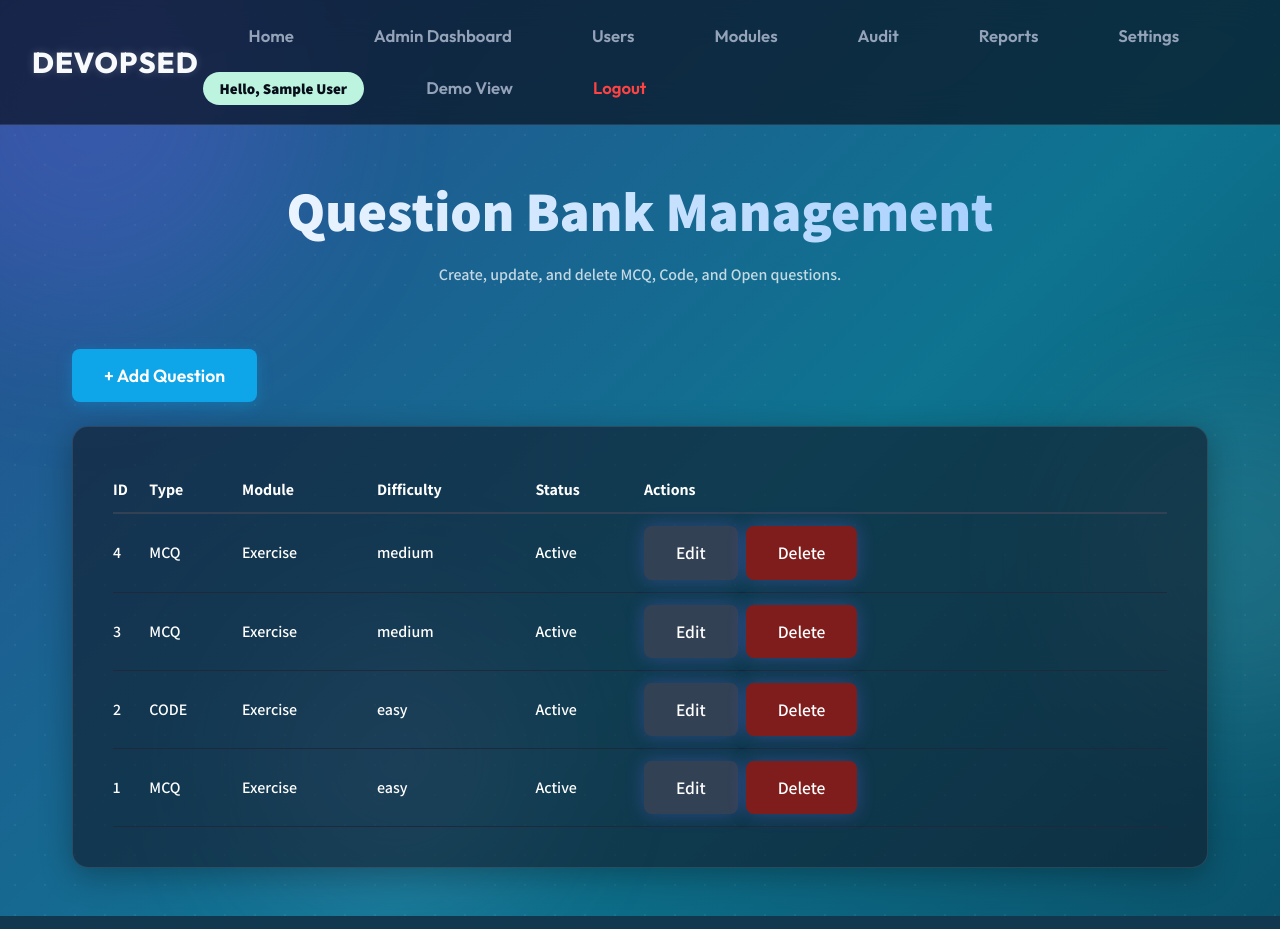
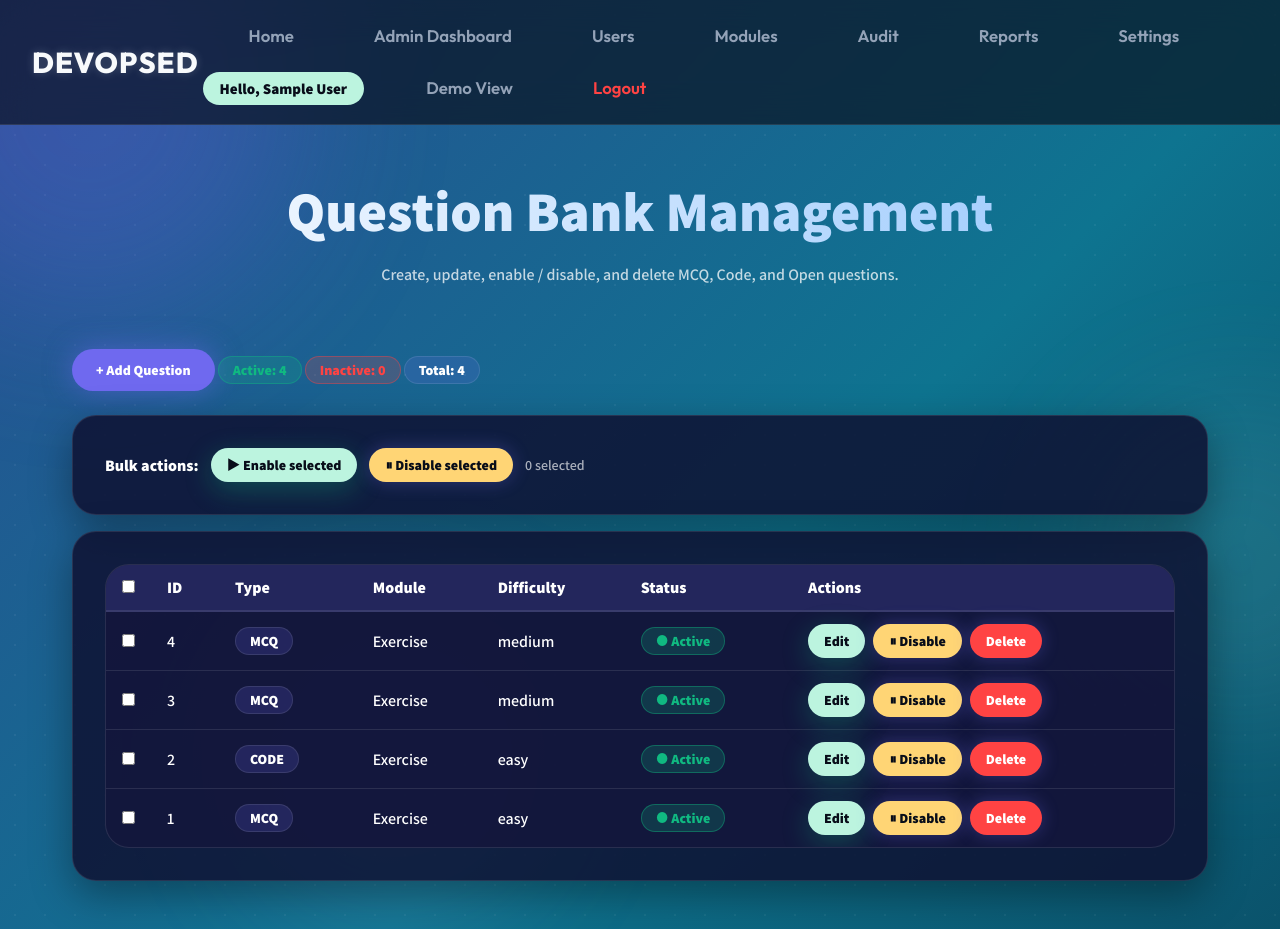
Before and after one commit to BS-PMC-2026/BS-PMC-26-Team1, a Flask app: page /lecturer/questions in a window 1280 px wide. Run offline with Flask 3, Linux system fonts and the light colour scheme; the visitor is signed in with stand-in values (Sample User, id 1); data comes from the database, SQL or seed files in the repository.

Commit message:
Enhance lecturer questions management interface

```diff
--- a/app/templates/lecturer_questions.html
+++ b/app/templates/lecturer_questions.html
@@ -3,46 +3,122 @@
 {% block content %}
 <div class="module-header">
     <h1>Question Bank Management</h1>
-    <p class="subtitle">Create, update, and delete MCQ, Code, and Open questions.</p>
+    <p class="subtitle">Create, update, enable / disable, and delete MCQ, Code, and Open questions.</p>
 </div>
 
-<div class="action-container" style="margin-bottom: 1.5rem; justify-content: flex-start;">
-    <a href="/lecturer/questions/new" class="btn btn-primary">+ Add Question</a>
+<div class="action-container" style="margin-bottom: var(--ds-space-5); justify-content: flex-start;">
+    <a href="/lecturer/questions/new" class="ds-btn ds-btn-primary">+ Add Question</a>
+    <span class="ds-pill ds-pill-success">
+        Active: {{ questions | selectattr('is_active') | list | length }}
+    </span>
+    <span class="ds-pill ds-pill-error">
+        Inactive: {{ questions | rejectattr('is_active') | list | length }}
+    </span>
+    <span class="ds-pill">Total: {{ questions | length }}</span>
 </div>
 
-<div class="card">
+<form method="POST" action="{{ url_for('lecturer.lecturer_question_bulk') }}" id="bulkForm">
+    <input type="hidden" name="csrf_token" value="{{ csrf_token }}">
+
+    <div class="ds-card ds-mb-4" style="display:flex; flex-wrap: wrap; gap: var(--ds-space-3); align-items: center;">
+        <span style="font-weight: var(--ds-weight-title);">Bulk actions:</span>
+        <button type="submit" name="bulk_action" value="enable" class="ds-btn ds-btn-mint ds-btn-sm"
+                onclick="return confirmBulk('enable');">▶ Enable selected</button>
+        <button type="submit" name="bulk_action" value="disable" class="ds-btn ds-btn-yellow ds-btn-sm"
+                onclick="return confirmBulk('disable');">⏸ Disable selected</button>
+        <span class="ds-text-muted" style="font-size: var(--ds-fs-small);" id="selectedCount">0 selected</span>
+    </div>
+
+    <div class="ds-card">
         {% if questions %}
-    <table style="width:100%; border-collapse: collapse;">
+        <table class="ds-table">
             <thead>
-            <tr style="border-bottom:2px solid #334155;">
-                <th style="text-align:left; padding:0.75rem 0;">ID</th>
-                <th style="text-align:left; padding:0.75rem 0;">Type</th>
-                <th style="text-align:left; padding:0.75rem 0;">Module</th>
-                <th style="text-align:left; padding:0.75rem 0;">Difficulty</th>
-                <th style="text-align:left; padding:0.75rem 0;">Status</th>
-                <th style="text-align:left; padding:0.75rem 0;">Actions</th>
+                <tr>
+                    <th style="width: 40px;">
+                        <input type="checkbox" id="selectAll" onclick="toggleSelectAll(this)"
+                               style="width:auto; accent-color: var(--ds-primary); margin:0;">
+                    </th>
+                    <th>ID</th>
+                    <th>Type</th>
+                    <th>Module</th>
+                    <th>Difficulty</th>
+                    <th>Status</th>
+                    <th>Actions</th>
                 </tr>
             </thead>
             <tbody>
                 {% for q in questions %}
-            <tr style="border-bottom:1px solid #1e293b;">
-                <td style="padding:0.75rem 0;">{{ q.id }}</td>
-                <td style="padding:0.75rem 0;">{{ q.question_type.upper() }}</td>
-                <td style="padding:0.75rem 0;">{{ modules_by_id[q.module_id].name if modules_by_id.get(q.module_id) else '-' }}</td>
-                <td style="padding:0.75rem 0;">{{ q.difficulty }}</td>
-                <td style="padding:0.75rem 0;">{{ 'Active' if q.is_active else 'Inactive' }}</td>
-                <td style="padding:0.75rem 0; display:flex; gap:0.5rem; flex-wrap:wrap;">
-                    <a href="/lecturer/questions/{{ q.id }}/edit" class="btn" style="background:#334155; color:#fff;">Edit</a>
-                    <form action="/lecturer/questions/{{ q.id }}/delete" method="POST" onsubmit="return confirm('Delete this question?');">
-                        <button type="submit" class="btn" style="background:#7f1d1d; color:#fff;">Delete</button>
-                    </form>
+                <tr>
+                    <td>
+                        <input type="checkbox" name="question_ids" value="{{ q.id }}" class="row-check"
+                               onclick="updateSelectedCount()"
+                               style="width:auto; accent-color: var(--ds-primary); margin:0;">
+                    </td>
+                    <td>{{ q.id }}</td>
+                    <td><span class="ds-pill">{{ q.question_type.upper() }}</span></td>
+                    <td>{{ modules_by_id[q.module_id].name if modules_by_id.get(q.module_id) else '-' }}</td>
+                    <td>{{ q.difficulty }}</td>
+                    <td>
+                        {% if q.is_active %}
+                            <span class="ds-pill ds-pill-success">● Active</span>
+                        {% else %}
+                            <span class="ds-pill ds-pill-error">○ Inactive</span>
+                        {% endif %}
+                    </td>
+                    <td>
+                        <div class="ds-flex ds-gap-2" style="flex-wrap: wrap;">
+                            <a href="/lecturer/questions/{{ q.id }}/edit" class="ds-btn ds-btn-mint ds-btn-sm">Edit</a>
+                            <button type="submit" form="toggle-form-{{ q.id }}"
+                                    class="ds-btn ds-btn-sm {% if q.is_active %}ds-btn-yellow{% else %}ds-btn-mint{% endif %}">
+                                {% if q.is_active %}⏸ Disable{% else %}▶ Enable{% endif %}
+                            </button>
+                            <button type="submit" form="delete-form-{{ q.id }}"
+                                    class="ds-btn ds-btn-sm" style="background: var(--ds-state-error); color: var(--ds-text-light);">Delete</button>
+                        </div>
                     </td>
                 </tr>
                 {% endfor %}
             </tbody>
         </table>
         {% else %}
-    <p style="color: var(--text-secondary);">No questions available yet.</p>
+        <div class="ds-alert ds-alert--info" role="status">
+            <div class="ds-alert__icon" aria-hidden="true">i</div>
+            <div class="ds-alert__body">
+                <h3 class="ds-alert__title">No questions yet</h3>
+                <p class="ds-alert__message">Click <strong>+ Add Question</strong> above to seed the question bank.</p>
+            </div>
+        </div>
         {% endif %}
     </div>
+</form>
+
+{# Per-row forms are kept outside the bulk form to avoid nested-form issues. #}
+{% for q in questions %}
+<form id="toggle-form-{{ q.id }}" action="/lecturer/questions/{{ q.id }}/toggle" method="POST" style="display:none;">
+    <input type="hidden" name="csrf_token" value="{{ csrf_token }}">
+</form>
+<form id="delete-form-{{ q.id }}" action="/lecturer/questions/{{ q.id }}/delete" method="POST"
+      onsubmit="return confirm('Delete question #{{ q.id }}? This cannot be undone.');" style="display:none;">
+    <input type="hidden" name="csrf_token" value="{{ csrf_token }}">
+</form>
+{% endfor %}
+
+<script>
+function toggleSelectAll(master) {
+    document.querySelectorAll('.row-check').forEach(function (cb) { cb.checked = master.checked; });
+    updateSelectedCount();
+}
+function updateSelectedCount() {
+    var count = document.querySelectorAll('.row-check:checked').length;
+    document.getElementById('selectedCount').textContent = count + ' selected';
+}
+function confirmBulk(action) {
+    var count = document.querySelectorAll('.row-check:checked').length;
+    if (count === 0) {
+        alert('Select at least one question first.');
+        return false;
+    }
+    return confirm(action.charAt(0).toUpperCase() + action.slice(1) + ' ' + count + ' question(s)?');
+}
+</script>
 {% endblock %}
```
Lines whose indentation alone changed are shown as unchanged.
